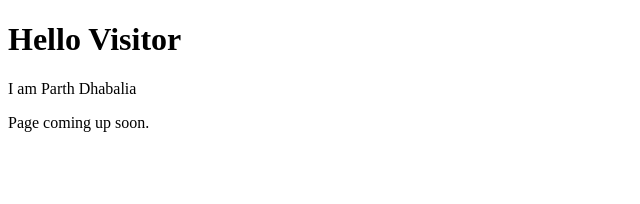
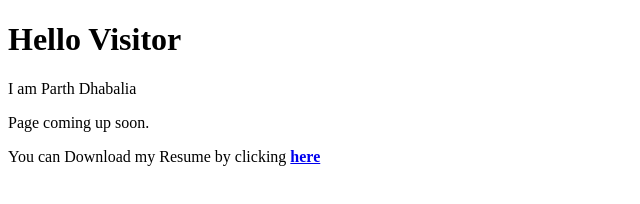
Before and after one commit to tan9o/tan9o.github.io, a plain HTML site: page index.html in a window 1280 px wide. Shown: the whole page, without its empty margins (0-640 px from the left). Drawn offline with Linux system fonts and the light colour scheme.

Commit message:
Update index.html

```diff
--- a/index.html
+++ b/index.html
@@ -4,5 +4,6 @@
 <h1>Hello Visitor</h1>
 <p>I am Parth Dhabalia</p>
 <p>Page coming up soon.</p>
+  <p>You can Download my Resume by clicking <a href="/PARTH_DHABALIA_RESUME.pdf" download> <b>here</b> </a> </p>
 </body>
 </html>
```
